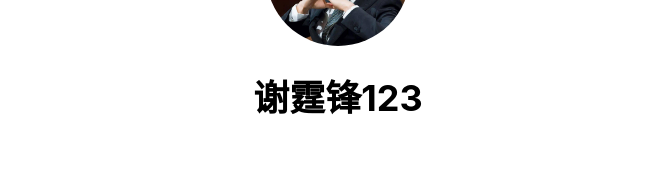
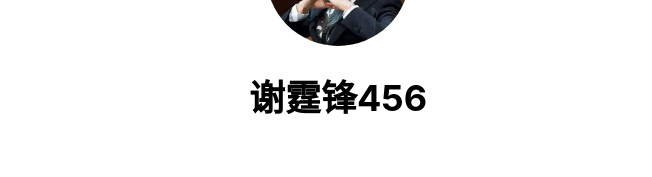
Before and after one commit to tisou1/nextjs-blog, a Next.js app: page / in a window 1280 px wide. Shown: the part 152-329 px from the top of the page, without its empty margins (302-954 px from the left). Built offline with nearby package versions, Linux system fonts and the light colour scheme.

Commit message:
chore: new branch

```diff
--- a/components/layout.js
+++ b/components/layout.js
@@ -5,7 +5,7 @@ import Head from 'next/head';
 import Image from 'next/image';
 
 
-const name = '谢霆锋123'
+const name = '谢霆锋456'
 export const siteTitle = 'Next.js Sample Website';
 
 export default function Layout({ children, home }) {
```
